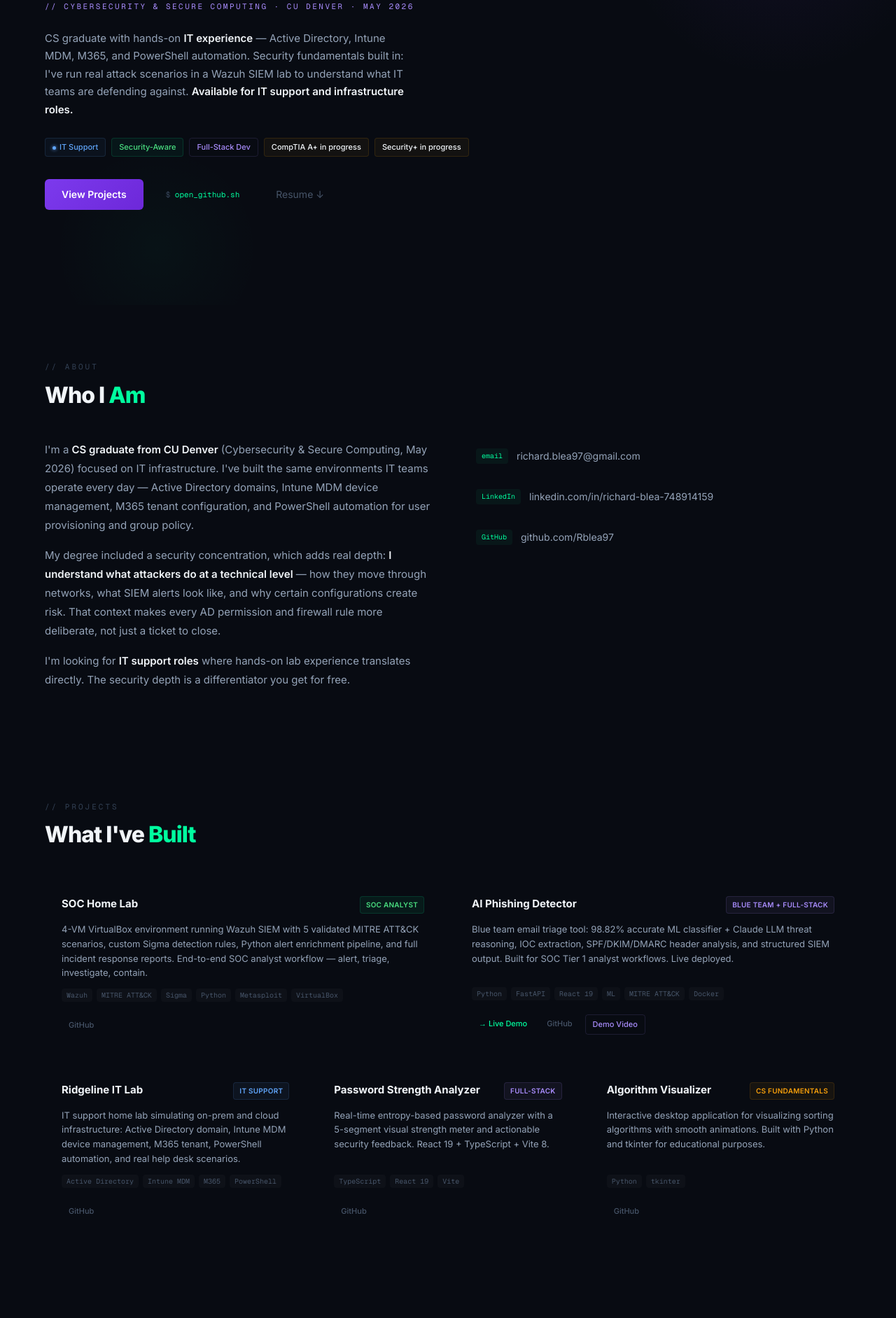
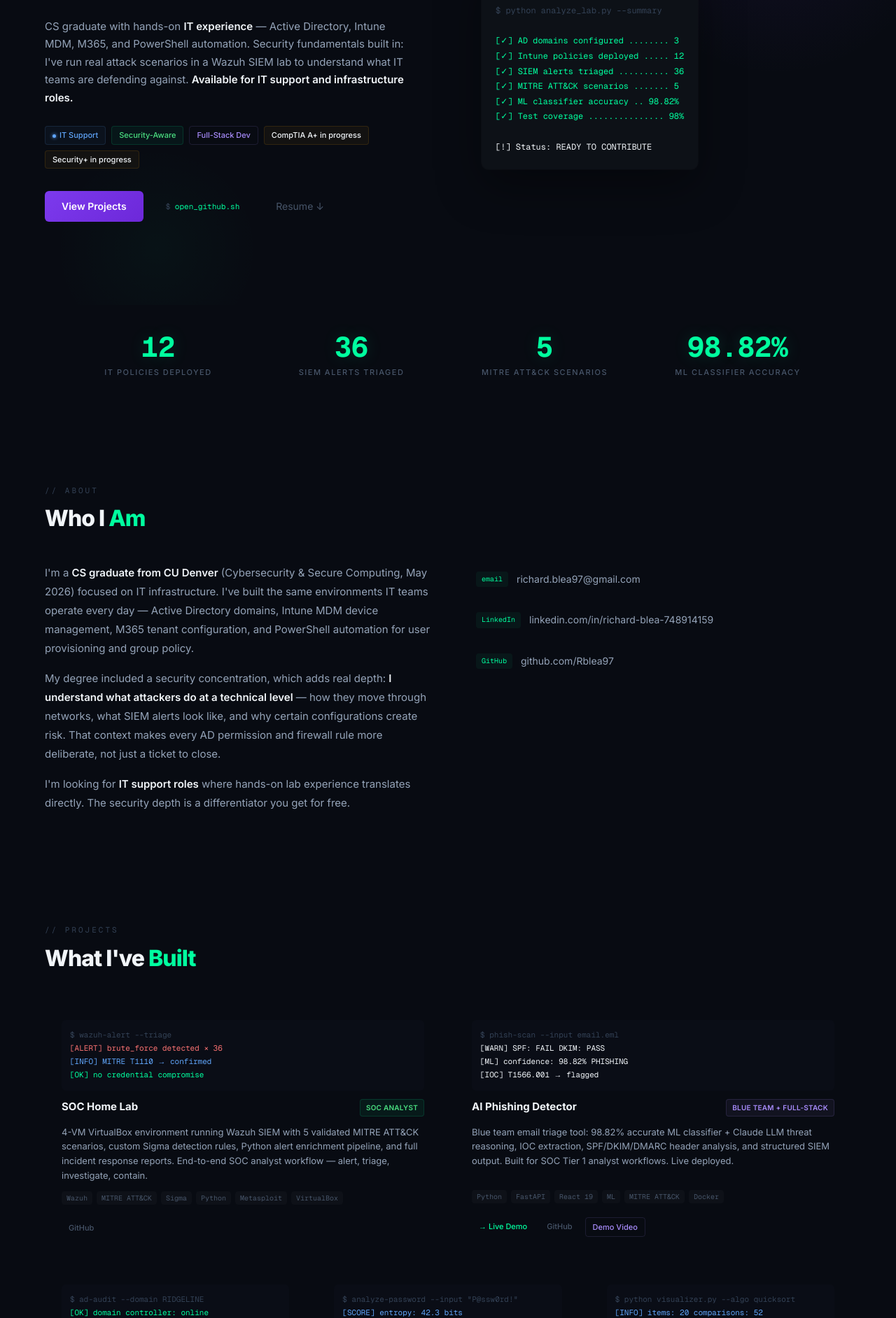
Before and after one commit to Rblea97/Portfolio, a Next.js app: page / in a window 1280 px wide. Shown: the part 298-2182 px from the top of the page at 70% size. Built offline with nearby package versions, Linux system fonts and the light colour scheme.

Commit message:
feat: hero terminal redesign, stats bar, project card enhancements, useCountUp hook

```diff
--- a/app/page.tsx
+++ b/app/page.tsx
@@ -1,5 +1,6 @@
 import Nav from '@/components/Nav'
 import Hero from '@/components/Hero'
+import StatsBar from '@/components/StatsBar'
 import About from '@/components/About'
 import Projects from '@/components/Projects'
 import Skills from '@/components/Skills'
@@ -13,6 +14,7 @@ export default function Home() {
       <Nav />
       <main className="pt-[54px]">
         <Hero />
+        <StatsBar />
         <About />
         <Projects />
         <Skills />
--- a/components/Hero.tsx
+++ b/components/Hero.tsx
@@ -34,6 +34,95 @@ const badgeVariant = {
   visible: { opacity: 1, scale: 1, transition: { duration: 0.3 } },
 }
 
+// ── Terminal window ──────────────────────────────────────────────────────────
+type LineColor = 'cmd' | 'ok' | 'status' | 'blank'
+
+const TERMINAL_LINES: Array<{ text: string; color: LineColor }> = [
+  { text: '$ python analyze_lab.py --summary', color: 'cmd' },
+  { text: '', color: 'blank' },
+  { text: '[✓] AD domains configured ........  3', color: 'ok' },
+  { text: '[✓] Intune policies deployed .....  12', color: 'ok' },
+  { text: '[✓] SIEM alerts triaged ..........  36', color: 'ok' },
+  { text: '[✓] MITRE ATT&CK scenarios .......   5', color: 'ok' },
+  { text: '[✓] ML classifier accuracy .. 98.82%', color: 'ok' },
+  { text: '[✓] Test coverage ...............  98%', color: 'ok' },
+  { text: '', color: 'blank' },
+  { text: '[!] Status: READY TO CONTRIBUTE', color: 'status' },
+]
+
+const LINE_COLORS: Record<LineColor, string> = {
+  cmd:    'var(--color-text4)',
+  ok:     'var(--color-green)',
+  blank:  'transparent',
+  status: 'var(--color-amber)',
+}
+
+const termContainer = {
+  hidden:  {},
+  visible: { transition: { staggerChildren: 0.1, delayChildren: 1.0 } },
+}
+
+const termLine = {
+  hidden:  { opacity: 0, x: -6 },
+  visible: { opacity: 1, x: 0, transition: { duration: 0.25 } },
+}
+
+function TerminalWindow() {
+  return (
+    <motion.div
+      initial={{ opacity: 0, y: 20 }}
+      animate={{ opacity: 1, y: 0 }}
+      transition={{ duration: 0.6, delay: 0.7 }}
+      className="w-full max-w-[420px] rounded-[10px] overflow-hidden shrink-0"
+      style={{
+        background: '#0d1117',
+        border: '1px solid var(--color-border)',
+        boxShadow: '0 24px 64px #00000060, 0 0 0 1px #ffffff06',
+      }}
+      aria-hidden="true"
+    >
+      {/* Window chrome */}
+      <div
+        className="flex items-center gap-[6px] px-4 py-[10px]"
+        style={{ background: '#161b22', borderBottom: '1px solid var(--color-border)' }}
+      >
+        <span className="w-3 h-3 rounded-full bg-[#ff5f57]" />
+        <span className="w-3 h-3 rounded-full bg-[#ffbd2e]" />
+        <span className="w-3 h-3 rounded-full bg-[#28ca41]" />
+        <span className="ml-3 font-mono text-[11px] text-[var(--color-text4)]">
+          ~/rblea97 — zsh
+        </span>
+      </div>
+
+      {/* Terminal body */}
+      <motion.div
+        variants={termContainer}
+        initial="hidden"
+        animate="visible"
+        className="p-5 font-mono text-[12px] leading-relaxed"
+      >
+        {TERMINAL_LINES.map((line, i) => (
+          <motion.div
+            key={i}
+            variants={termLine}
+            className="min-h-[1.8em]"
+            style={{ color: LINE_COLORS[line.color] }}
+          >
+            {line.text}
+            {i === TERMINAL_LINES.length - 1 && (
+              <span
+                className="inline-block w-[6px] h-[13px] ml-1 cursor-blink align-middle"
+                style={{ background: 'var(--color-amber)', opacity: 0.8 }}
+              />
+            )}
+          </motion.div>
+        ))}
+      </motion.div>
+    </motion.div>
+  )
+}
+
+// ── Hero ─────────────────────────────────────────────────────────────────────
 export default function Hero() {
   const { displayed, done } = useTypewriter(ROLE_TEXT, 38, 600)
 
@@ -52,7 +141,11 @@ export default function Hero() {
         style={{ background: 'radial-gradient(circle, #00ff9f08 0%, transparent 65%)' }}
       />
 
-      <div className="relative max-w-[680px]">
+      {/* Two-column layout: text left, terminal right */}
+      <div className="relative w-full max-w-[1200px] flex flex-col lg:flex-row items-center gap-12 lg:gap-16">
+
+        {/* Left: text content */}
+        <div className="max-w-[560px] w-full">
           {/* Terminal crumb */}
           <motion.div
             variants={fadeUp}
@@ -180,6 +273,13 @@ export default function Hero() {
             </a>
           </motion.div>
         </div>
+
+        {/* Right: terminal window — hides below lg breakpoint stacks above */}
+        <div className="w-full lg:w-auto flex justify-center lg:justify-end">
+          <TerminalWindow />
+        </div>
+
+      </div>
     </section>
   )
 }
--- a/components/ProjectCard.tsx
+++ b/components/ProjectCard.tsx
@@ -16,6 +16,20 @@ const LINK_STYLES: Record<string, React.CSSProperties> = {
   docs:   { color: 'var(--color-blue)', border: '1px solid #60a5fa22' },
 }
 
+function previewLineColor(line: string): string {
+  if (line.startsWith('$'))       return 'var(--color-text4)'
+  if (line.startsWith('[OK]') || line.startsWith('[DONE]') || line.startsWith('[✓]'))
+                                  return 'var(--color-green)'
+  if (line.startsWith('[ALERT]') || line.startsWith('[ERROR]'))
+                                  return '#f87171'
+  if (line.startsWith('[WARN]') || line.startsWith('[ML]') || line.startsWith('[IOC]') || line.startsWith('[RANK]'))
+                                  return 'var(--color-amber)'
+  if (line.startsWith('[INFO]') || line.startsWith('[VIEW]') || line.startsWith('[SCORE]'))
+                                  return 'var(--color-blue)'
+  if (line.startsWith('[TIP]'))   return 'var(--color-text3)'
+  return 'var(--color-text3)'
+}
+
 interface Props {
   project: Project
 }
@@ -32,6 +46,19 @@ export default function ProjectCard({ project }: Props) {
         transition: { duration: 0.2 },
       }}
     >
+      {/* Mini terminal preview */}
+      {project.previewLines && (
+        <div
+          className="rounded-[6px] p-3 font-mono text-[11px] leading-[1.75] overflow-hidden -mx-0"
+          style={{ background: '#0a0d16', border: '1px solid var(--color-border)' }}
+          aria-hidden="true"
+        >
+          {project.previewLines.map((line, i) => (
+            <div key={i} style={{ color: previewLineColor(line) }}>{line}</div>
+          ))}
+        </div>
+      )}
+
       <div className="flex justify-between items-start gap-2">
         <h3 className="text-[15px] font-bold text-[var(--color-text)]">{project.name}</h3>
         <span
--- /dev/null
+++ b/components/StatsBar.tsx
@@ -0,0 +1,73 @@
+'use client'
+import { useRef } from 'react'
+import { motion, useInView } from 'framer-motion'
+import { useCountUp } from '@/lib/hooks/useCountUp'
+
+interface StatDef {
+  value: number
+  label: string
+  decimals?: number
+  suffix?: string
+}
+
+const STATS: StatDef[] = [
+  { value: 12,    label: 'IT Policies Deployed' },
+  { value: 36,    label: 'SIEM Alerts Triaged' },
+  { value: 5,     label: 'MITRE ATT&CK Scenarios' },
+  { value: 98.82, decimals: 2, suffix: '%', label: 'ML Classifier Accuracy' },
+]
+
+function StatItem({ stat, inView }: { stat: StatDef; inView: boolean }) {
+  const raw = useCountUp(stat.value, inView)
+  const display =
+    stat.decimals !== undefined
+      ? raw.toFixed(stat.decimals)
+      : Math.round(raw).toString()
+
+  return (
+    <div className="flex flex-col items-center text-center px-4">
+      <span
+        className="font-mono font-bold leading-none tabular-nums"
+        style={{
+          fontSize: 'clamp(28px,4vw,40px)',
+          color: 'var(--color-green)',
+          textShadow: '0 0 24px #00ff9f28',
+        }}
+      >
+        {display}{stat.suffix}
+      </span>
+      <span
+        className="text-[11px] uppercase tracking-[1.5px] mt-2 font-medium"
+        style={{ color: 'var(--color-text3)' }}
+      >
+        {stat.label}
+      </span>
+    </div>
+  )
+}
+
+export default function StatsBar() {
+  const ref = useRef<HTMLDivElement>(null)
+  const inView = useInView(ref, { once: true, margin: '-60px' })
+
+  return (
+    <section aria-label="Key stats">
+      <div ref={ref} className="max-w-[1200px] mx-auto px-[5%] py-2 pb-10">
+        <motion.div
+          initial={{ opacity: 0, y: 12 }}
+          animate={inView ? { opacity: 1, y: 0 } : {}}
+          transition={{ duration: 0.5 }}
+          className="grid grid-cols-2 lg:grid-cols-4 gap-8 py-8 rounded-[10px]"
+          style={{
+            background: 'var(--color-surface)',
+            border: '1px solid var(--color-border)',
+          }}
+        >
+          {STATS.map(stat => (
+            <StatItem key={stat.label} stat={stat} inView={inView} />
+          ))}
+        </motion.div>
+      </div>
+    </section>
+  )
+}
--- a/lib/data/projects.ts
+++ b/lib/data/projects.ts
@@ -13,6 +13,12 @@ export const projects: Project[] = [
       { label: 'GitHub', url: 'https://github.com/Rblea97/SOC-Lab', variant: 'github' },
     ],
     featured: true,
+    previewLines: [
+      '$ wazuh-alert --triage',
+      '[ALERT] brute_force detected × 36',
+      '[INFO]  MITRE T1110 → confirmed',
+      '[OK]    no credential compromise',
+    ],
   },
   {
     id: 'phishing-detector',
@@ -28,6 +34,12 @@ export const projects: Project[] = [
       { label: 'Demo Video', url: 'https://youtu.be/wYcv8Ve5-Sw', variant: 'video' },
     ],
     featured: true,
+    previewLines: [
+      '$ phish-scan --input email.eml',
+      '[WARN] SPF: FAIL  DKIM: PASS',
+      '[ML]   confidence: 98.82% PHISHING',
+      '[IOC]  T1566.001 → flagged',
+    ],
   },
   {
     id: 'ridgeline-it',
@@ -41,6 +53,12 @@ export const projects: Project[] = [
       { label: 'GitHub', url: 'https://github.com/Rblea97/ridgeline-it', variant: 'github' },
     ],
     featured: false,
+    previewLines: [
+      '$ ad-audit --domain RIDGELINE',
+      '[OK]  domain controller: online',
+      '[OK]  12 policies synced',
+      '[OK]  MDM enrollment: complete',
+    ],
   },
   {
     id: 'password-analyzer',
@@ -54,6 +72,12 @@ export const projects: Project[] = [
       { label: 'GitHub', url: 'https://github.com/Rblea97/password-strength-analyzer', variant: 'github' },
     ],
     featured: false,
+    previewLines: [
+      '$ analyze-password --input "P@ssw0rd!"',
+      '[SCORE] entropy: 42.3 bits',
+      '[OK]    strength: STRONG',
+      '[TIP]   add length for max score',
+    ],
   },
   {
     id: 'algorithm-visualizer',
@@ -67,5 +91,11 @@ export const projects: Project[] = [
       { label: 'GitHub', url: 'https://github.com/Rblea97/Algorithm-Visualizer', variant: 'github' },
     ],
     featured: false,
+    previewLines: [
+      '$ python visualizer.py --algo quicksort',
+      '[INFO]  items: 20  comparisons: 52',
+      '[DONE]  sorted in 0.003s',
+      '[VIEW]  tkinter window opened',
+    ],
   },
 ]
--- /dev/null
+++ b/lib/hooks/useCountUp.ts
@@ -0,0 +1,26 @@
+import { useEffect, useState } from 'react'
+
+export function useCountUp(target: number, inView: boolean, duration = 1500): number {
+  const [count, setCount] = useState(0)
+
+  useEffect(() => {
+    if (!inView) return
+    const steps = 60
+    const stepMs = duration / steps
+    let step = 0
+    const id = setInterval(() => {
+      step++
+      if (step >= steps) {
+        setCount(target)
+        clearInterval(id)
+      } else {
+        const progress = step / steps
+        const eased = 1 - Math.pow(1 - progress, 3)
+        setCount(target * eased)
+      }
+    }, stepMs)
+    return () => clearInterval(id)
+  }, [inView, target, duration])
+
+  return count
+}
--- a/lib/types.ts
+++ b/lib/types.ts
@@ -13,6 +13,7 @@ export interface Project {
   roleBadgeColor: 'green' | 'purple' | 'blue' | 'amber'
   links: ProjectLink[]
   featured: boolean
+  previewLines?: string[]
 }
 
 export interface SkillGroup {
```
Also changed, not shown: 1 other file (tests, documents, lock files or other folders). Lines whose indentation alone changed are shown as unchanged.
